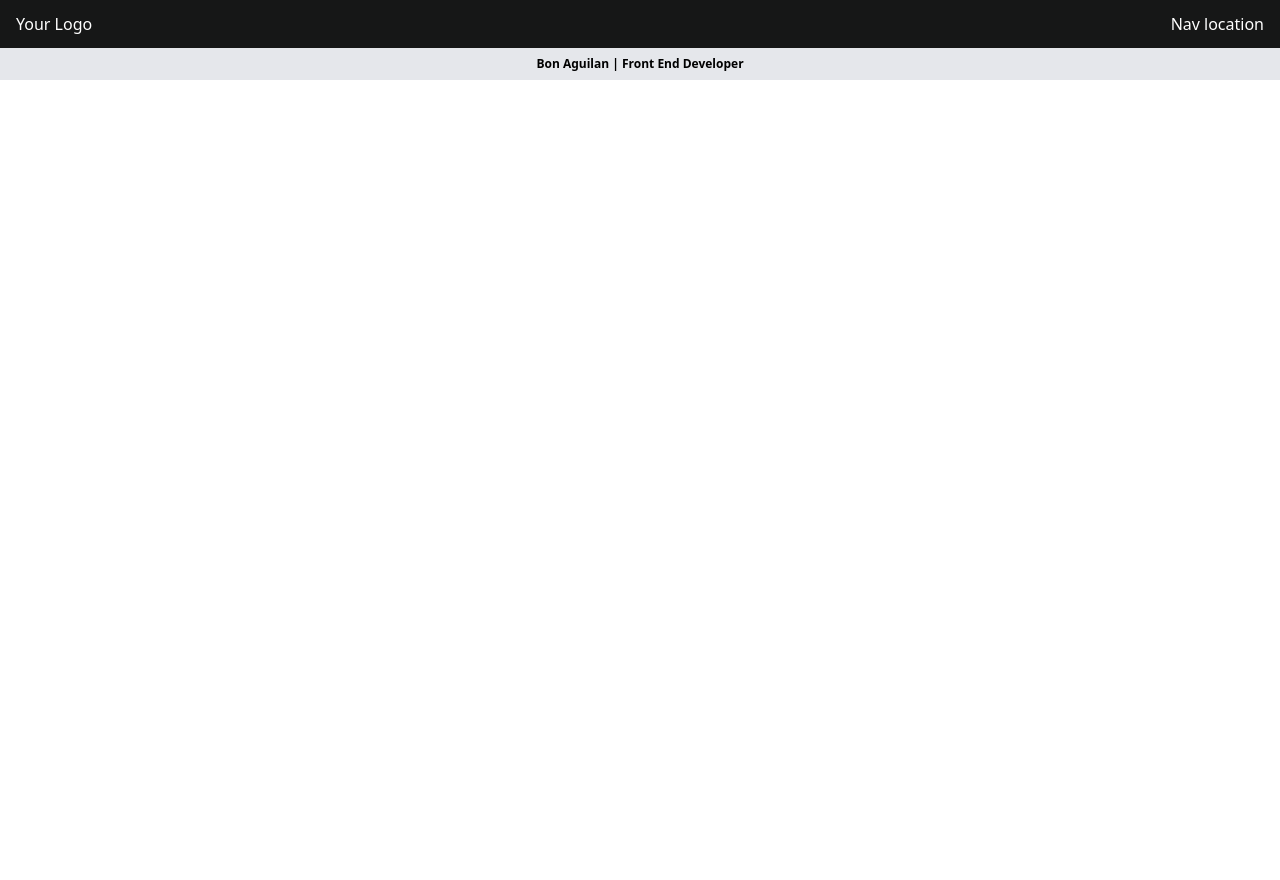
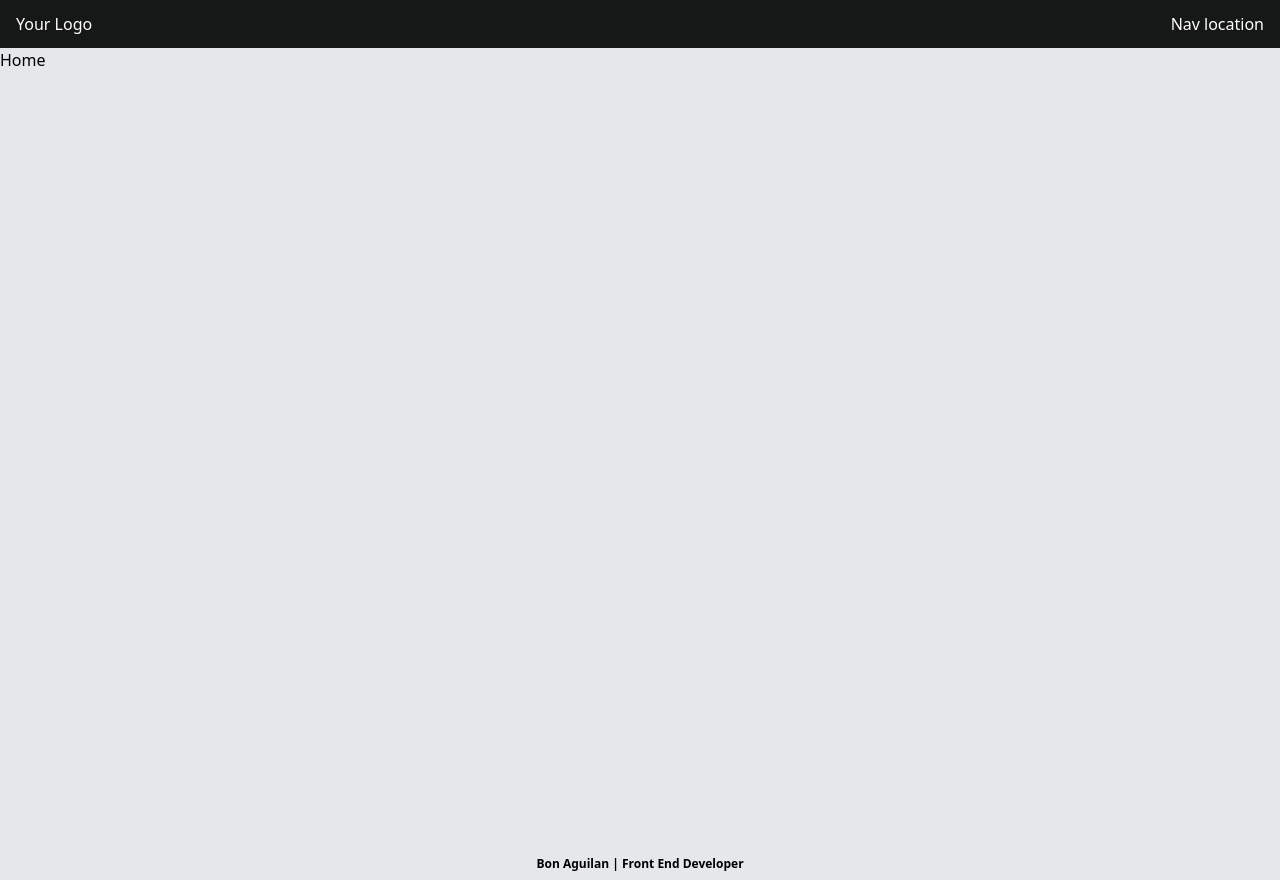
Before and after one commit to aguilanbon/mern-app, a React (Create React App) app: page /home in a window 1280 px wide. Before the commit the page ends 800 px from the top, so only its background shows below. Built offline with nearby package versions, Linux system fonts and the light colour scheme.

Commit message:
home route

```diff
--- a/src/App.js
+++ b/src/App.js
@@ -2,6 +2,7 @@ import Login from "./pages/Login/Login";
 import { Routes, Route } from 'react-router-dom'
 import Header from "./pages/Includes/Header";
 import Footer from "./pages/Includes/Footer";
+import Home from "./pages/Home/Home";
 
 function App() {
   return (
@@ -10,6 +11,9 @@ function App() {
       <Routes>
         <Route path='/' element={ <Login /> }></Route>
       </Routes>
+      <Routes>
+        <Route path='/home' element={ <Home /> }></Route>
+      </Routes>
     <Footer />
   </div>
   );
--- /dev/null
+++ b/src/pages/Home/Home.jsx
@@ -0,0 +1,11 @@
+import React from 'react'
+
+function Home() {
+    return (
+        <div className='w-full min-h-screen flex'>
+            <h1>Home</h1>
+        </div>
+    )
+}
+
+export default Home
--- a/src/pages/Login/Login.jsx
+++ b/src/pages/Login/Login.jsx
@@ -2,7 +2,7 @@ import React from 'react'
 
 function Login() {
     return (
-        <div className='h-screen'>
+        <div className='min-h-screen'>
             <h1>log in</h1>
         </div>
     )
```
